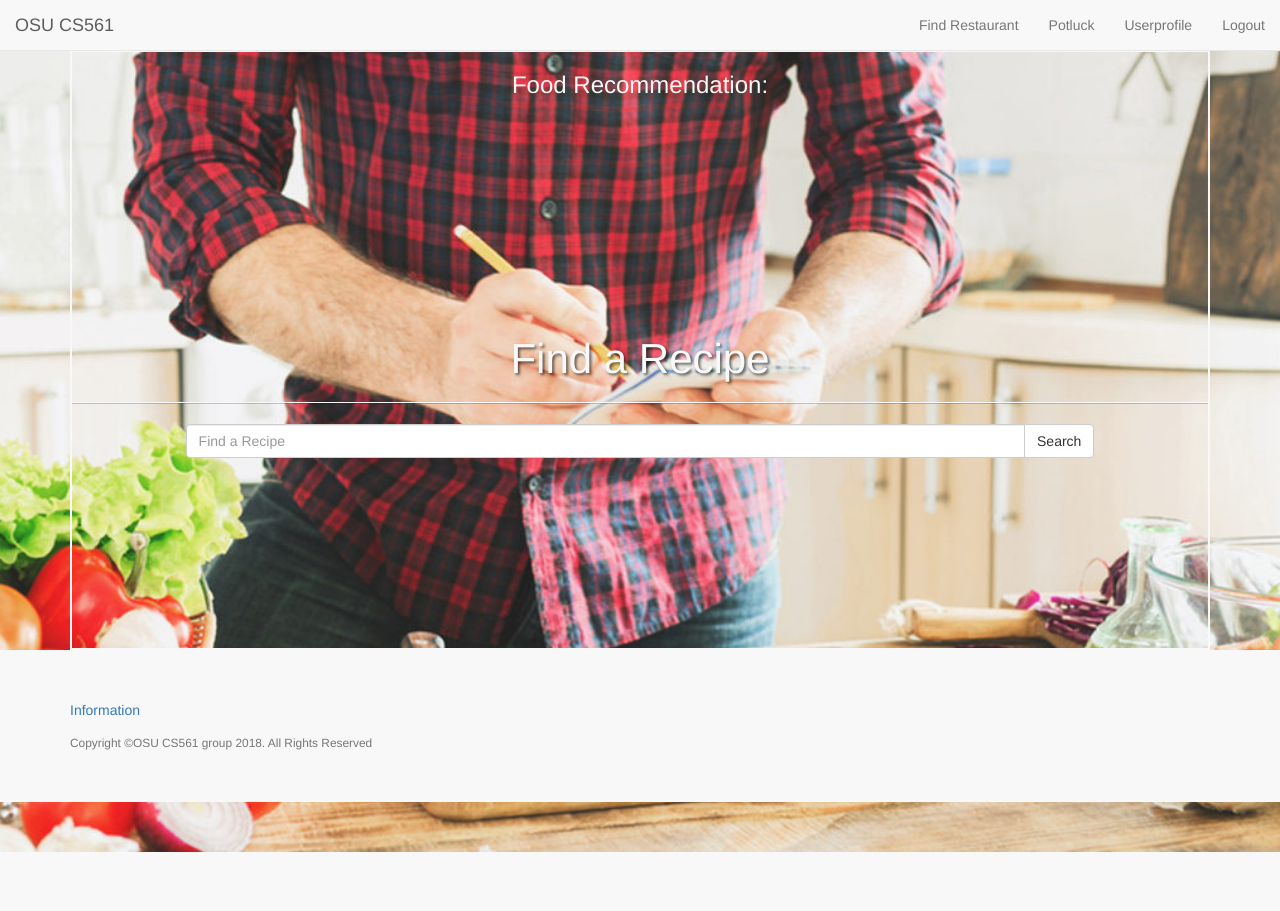
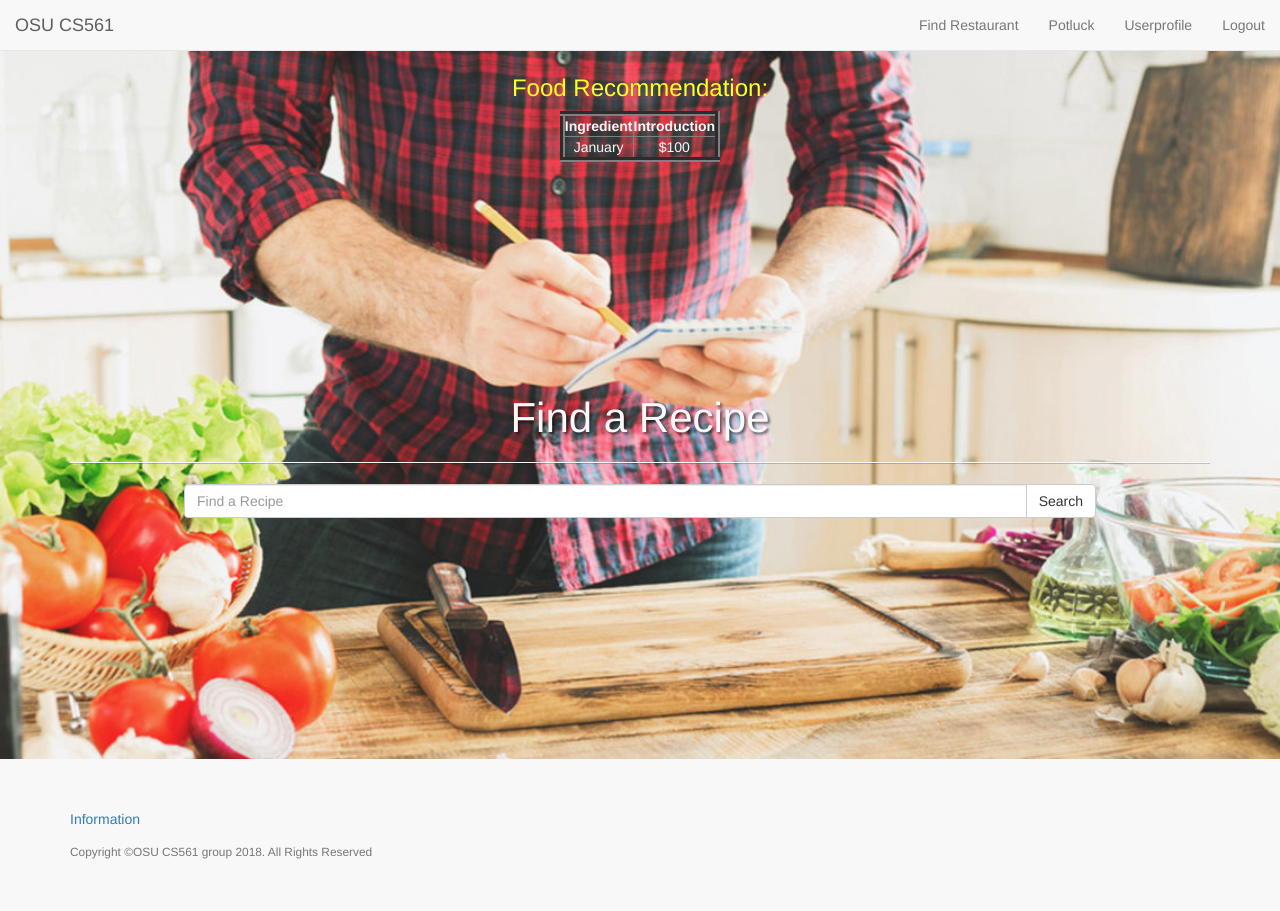
Before and after one commit to Jerrydepon/CS561_Project, a PHP site: page /recipe.html in a window 1280 px wide. Before the commit the page ends 852 px from the top, so only its background shows below. Run offline with PHP 8.4, Linux system fonts and the light colour scheme; data that the repository does not hold is empty.

Commit message:
Betty Update

```diff
--- a/website/recipe.css
+++ b/website/recipe.css
@@ -75,9 +75,9 @@ width:90%; margin:0 auto;
 
 .re-recipe{
   text-align: center;
-  margin:0 auto;
+  table-layout: center;
   width: 100%;
-  border: 2px solid;
+  border: 5px solid transparent;
 }
 	.intro-divider {
 		width: 100%
--- a/website/recipe.html
+++ b/website/recipe.html
@@ -36,18 +36,25 @@
 		<div class="row">
 			<div class="col-lg-12">
 				<div class="re-recipe">
-					<h3>Food Recommendation:</h3>
-
-					<div class="recipe-result">
+					<div style="color:#FFFF26"> <h3>Food Recommendation:</h3> </div>
+					<table border="5" align="center">
+ 					<tr>
+	   					<th>Ingredient</th>
+					    <th>Introduction</th>
+					</tr>
+  					<tr>
+    					<td>January</td>
+    					<td>$100</td>
+  					</tr>
+					</table>
 
 					</div>
-				<div class="intro-message">
-					<h1>Find a Recipe</h1>
+					<div class="intro-message">
+						<h1>Find a Recipe</h1>
 
-					<hr class="intro-divider" />
+						<hr class="intro-divider" />
 					<div class="input-group"><input class="form-control" id="recipename" placeholder="Find a Recipe" type="text" /> <span class="input-group-btn"><button class="btn btn-default" id="button" type="button">Search</button> </span></div>
 &nbsp;
-
 					<div id="msg"></div>
 				</div>
 			</div>
--- a/website/recipe.php
+++ b/website/recipe.php
@@ -32,6 +32,7 @@
 
 
 
+
 <?php
   for($i=1;$i<=mysqli_num_rows($data1);$i++){
 $rs=mysqli_fetch_row($data1);
```
